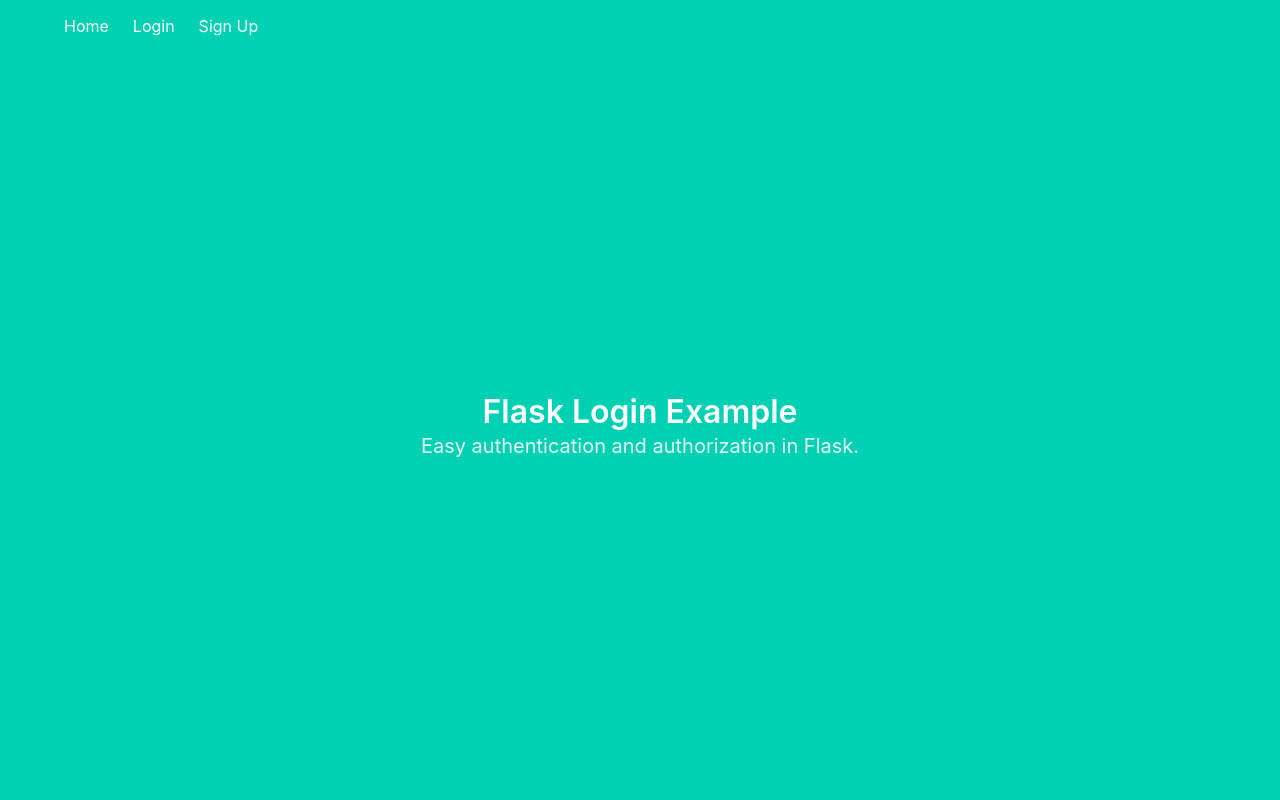
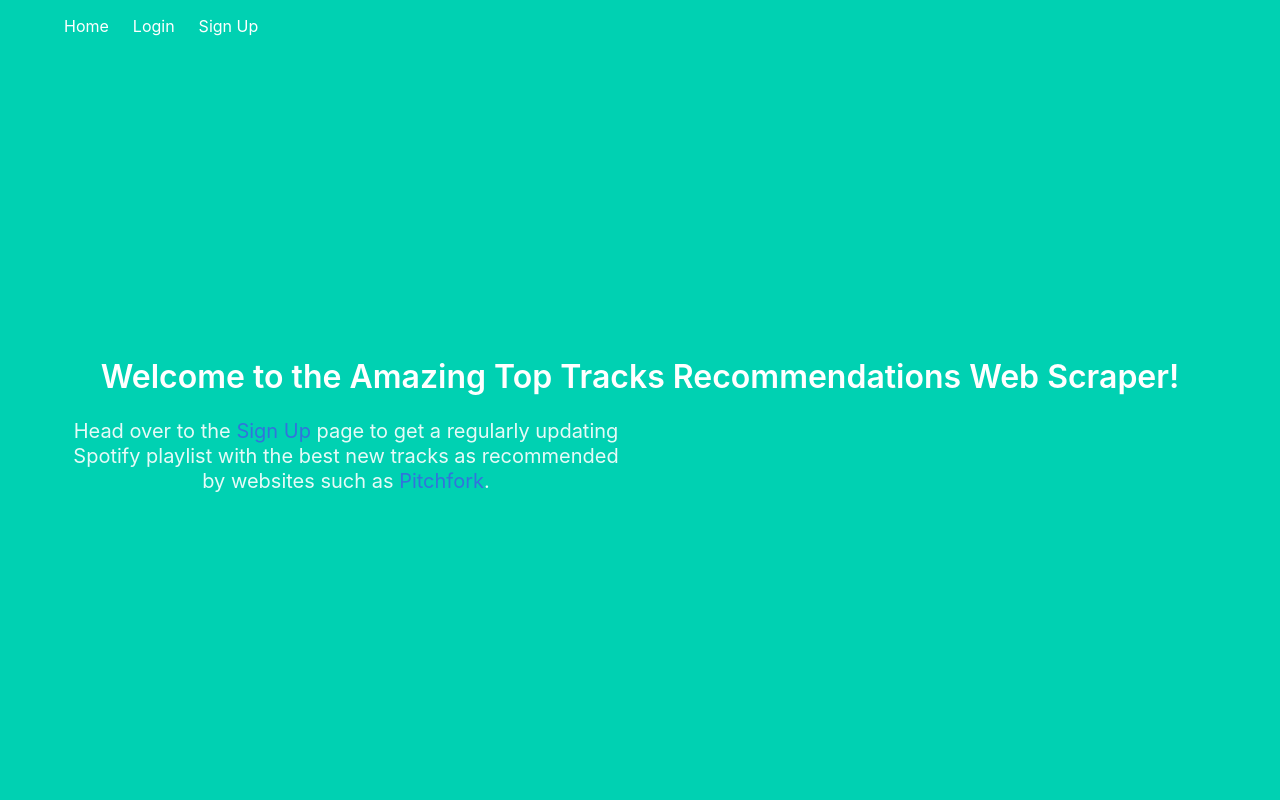
Before and after one commit to blsouthcott/top-tracks-hub, a Flask app: page / in a window 1280 px wide. Run offline with Flask 2, Linux system fonts and the light colour scheme.

Commit message:
update landing page

```diff
--- a/app/templates/index.html
+++ b/app/templates/index.html
@@ -1,10 +1,14 @@
 {% extends "base.html" %}
 
 {% block content %}
-<h1 class="title">
-  Flask Login Example
+<h1 class="title is-spaced">
+  Welcome to the Amazing Top Tracks Recommendations Web Scraper!
 </h1>
-<h2 class="subtitle">
-  Easy authentication and authorization in Flask.
-</h2>
+<div class="columns">
+    <div class="column is-half">
+      <p class="subtitle is-5">
+        Head over to the <span class="has-text-link"><a href="{{ url_for('signup') }}">Sign Up</a></span> page to get a regularly updating Spotify playlist with the best new tracks as recommended by websites such as <span class="has-text-link"><a href="https://pitchfork.com" target="_blank">Pitchfork</a></span>.
+      </p>
+  </div>
+</div>
 {% endblock %}
```
